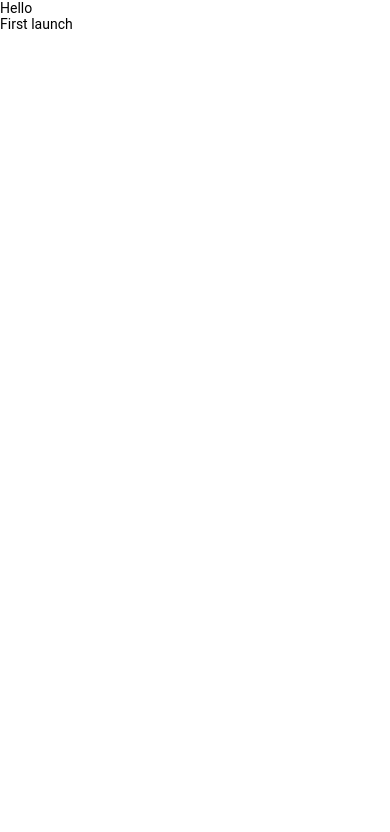
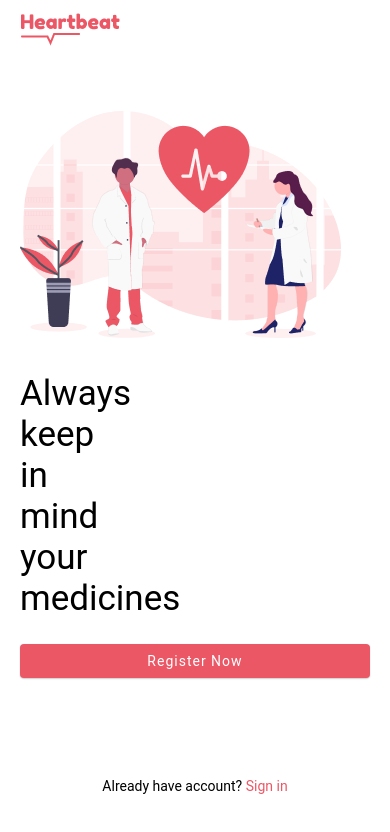
Before and after one commit to amelcer/heartbeat, a React Native app: screen / in a window 390 px wide. Shown: the top 832 px of the page. Built offline with nearby package versions, Linux system fonts and the light colour scheme; no server answers.

Commit message:
Add first launch screen

```diff
--- a/App.tsx
+++ b/App.tsx
@@ -1,4 +1,3 @@
-/* eslint-disable global-require */
 import { useState, useEffect, useCallback } from 'react'
 import { SafeAreaView, StatusBar, StyleSheet, Platform } from 'react-native'
 import * as SplashScreen from 'expo-splash-screen'
@@ -8,7 +7,7 @@ import Root from './src/Root'
 const styles = StyleSheet.create({
     container: {
         flex: 1,
-        padding: 10,
+        marginHorizontal: 20,
     },
 })
 
--- /dev/null
+++ b/src/components/AuthHeader/AuthHeader.tsx
@@ -0,0 +1,18 @@
+import { Image, StyleSheet, View } from 'react-native'
+
+const styles = StyleSheet.create({
+    container: {
+        paddingTop: 10,
+        paddingBottom: 15,
+    },
+})
+
+function AuthHeader() {
+    return (
+        <View style={styles.container}>
+            <Image source={require('assets/logo.png')} />
+        </View>
+    )
+}
+
+export default AuthHeader
--- a/src/screens/auth/AuthStack.tsx
+++ b/src/screens/auth/AuthStack.tsx
@@ -3,10 +3,12 @@ import { NativeStackNavigationEventMap, NativeStackNavigationOptions } from '@re
 import { NativeStackNavigatorProps } from '@react-navigation/native-stack/lib/typescript/src/types'
 import AsyncStorage from '@react-native-async-storage/async-storage'
 import React, { useEffect, useState } from 'react'
-import { ActivityIndicator, Text } from 'react-native-paper'
+import { ActivityIndicator } from 'react-native-paper'
+import AuthHeader from 'src/components/AuthHeader/AuthHeader'
 import SignIn from './signIn/SignIn'
 import Register from './register/Register'
 import FirstLaunch from '../firstLaunch/FirstLaunch'
+import routes from './routes'
 
 interface Props {
     Stack: TypedNavigator<
@@ -30,6 +32,7 @@ export default function AuthStack({ Stack }: Props) {
     const [firstTimeOpen, setFirsTimeOpen] = useState(true)
 
     useEffect(() => {
+        AsyncStorage.setItem('firstLaunch', 'false')
         AsyncStorage.getItem('firstLaunch')
             .then((launched) => {
                 if (launched === 'true') {
@@ -40,7 +43,7 @@ export default function AuthStack({ Stack }: Props) {
             .catch((e) => console.warn(e))
             .finally(() => {
                 setIsLoading(false)
-                AsyncStorage.setItem('firstLaunch', 'true')
+                // AsyncStorage.setItem('firstLaunch', 'true')
             })
     }, [])
 
@@ -48,15 +51,15 @@ export default function AuthStack({ Stack }: Props) {
 
     return (
         <>
-            <Text>Hello</Text>
+            <AuthHeader />
             <Stack.Navigator
                 screenOptions={{
                     headerShown: false,
                 }}
             >
-                {firstTimeOpen && <Stack.Screen name="firstLaunch" component={FirstLaunch} />}
-                <Stack.Screen name="SignIn" component={SignIn} />
-                <Stack.Screen name="Register" component={Register} />
+                {firstTimeOpen && <Stack.Screen name={routes.FIRST_LAUNCH} component={FirstLaunch} />}
+                <Stack.Screen name={routes.SIGN_IN} component={SignIn} />
+                <Stack.Screen name={routes.REGISTER} component={Register} />
             </Stack.Navigator>
         </>
     )
--- /dev/null
+++ b/src/screens/auth/routes.ts
@@ -0,0 +1,5 @@
+export default {
+    SIGN_IN: 'SignIn',
+    REGISTER: 'Register',
+    FIRST_LAUNCH: 'FirstLaunch',
+}
--- /dev/null
+++ b/src/screens/auth/types.ts
@@ -0,0 +1,5 @@
+export type AuthStackParamList = {
+    FirstLaunch: undefined
+    SignIn: undefined
+    Register: undefined
+}
--- a/src/screens/firstLaunch/FirstLaunch.tsx
+++ b/src/screens/firstLaunch/FirstLaunch.tsx
@@ -1,6 +1,68 @@
-import React from 'react'
-import { Text } from 'react-native-paper'
+import { Link } from '@react-navigation/native'
+import { NativeStackScreenProps } from '@react-navigation/native-stack'
+import { Image, StyleSheet, View } from 'react-native'
+import { Button, Text } from 'react-native-paper'
+import theme from 'src/library/theme/theme'
+import routes from '../auth/routes'
+import { AuthStackParamList } from '../auth/types'
 
-export default function FirstLaunch() {
-    return <Text>First launch</Text>
+const styles = StyleSheet.create({
+    container: {
+        display: 'flex',
+        flex: 1,
+        justifyContent: 'space-between',
+        paddingVertical: 50,
+    },
+    mainContent: {
+        paddingTop: 35,
+        flex: 1,
+    },
+    title: {
+        fontSize: 35,
+    },
+    button: {
+        marginTop: 25,
+    },
+    buttonText: {
+        color: '#fff',
+        textTransform: 'none',
+        fontFamily: theme.fonts.regular.fontFamily,
+    },
+    haveAccount: {
+        textAlign: 'center',
+        fontFamily: theme.fonts.light.fontFamily,
+    },
+    signIn: {
+        color: theme.colors.primary,
+    },
+})
+
+export default function FirstLaunch({ navigation }: NativeStackScreenProps<AuthStackParamList, 'Register'>) {
+    const handleNavigateToRegister = () => {
+        navigation.navigate('Register')
+    }
+
+    return (
+        <View style={styles.container}>
+            <View>
+                <Image source={require('assets/firstLaunchImg.png')} />
+            </View>
+            <View style={styles.mainContent}>
+                <Text style={styles.title}>
+                    Always{'\n'}keep{'\n'}in{'\n'}mind{'\n'}your{'\n'}medicines
+                </Text>
+                <Button mode="contained" style={styles.button} onPress={handleNavigateToRegister}>
+                    <Text style={styles.buttonText}>Register Now</Text>
+                </Button>
+            </View>
+            <View>
+                <Text style={styles.haveAccount}>
+                    Already have account?{' '}
+                    <Link to={{ screen: routes.SIGN_IN, params: {} }} style={styles.signIn}>
+                        Sign in
+                    </Link>
+                </Text>
+            </View>
+        </View>
+    )
 }
```
Also changed, not shown: assets/firstLaunchImg.png (added), assets/logo.png (added).
